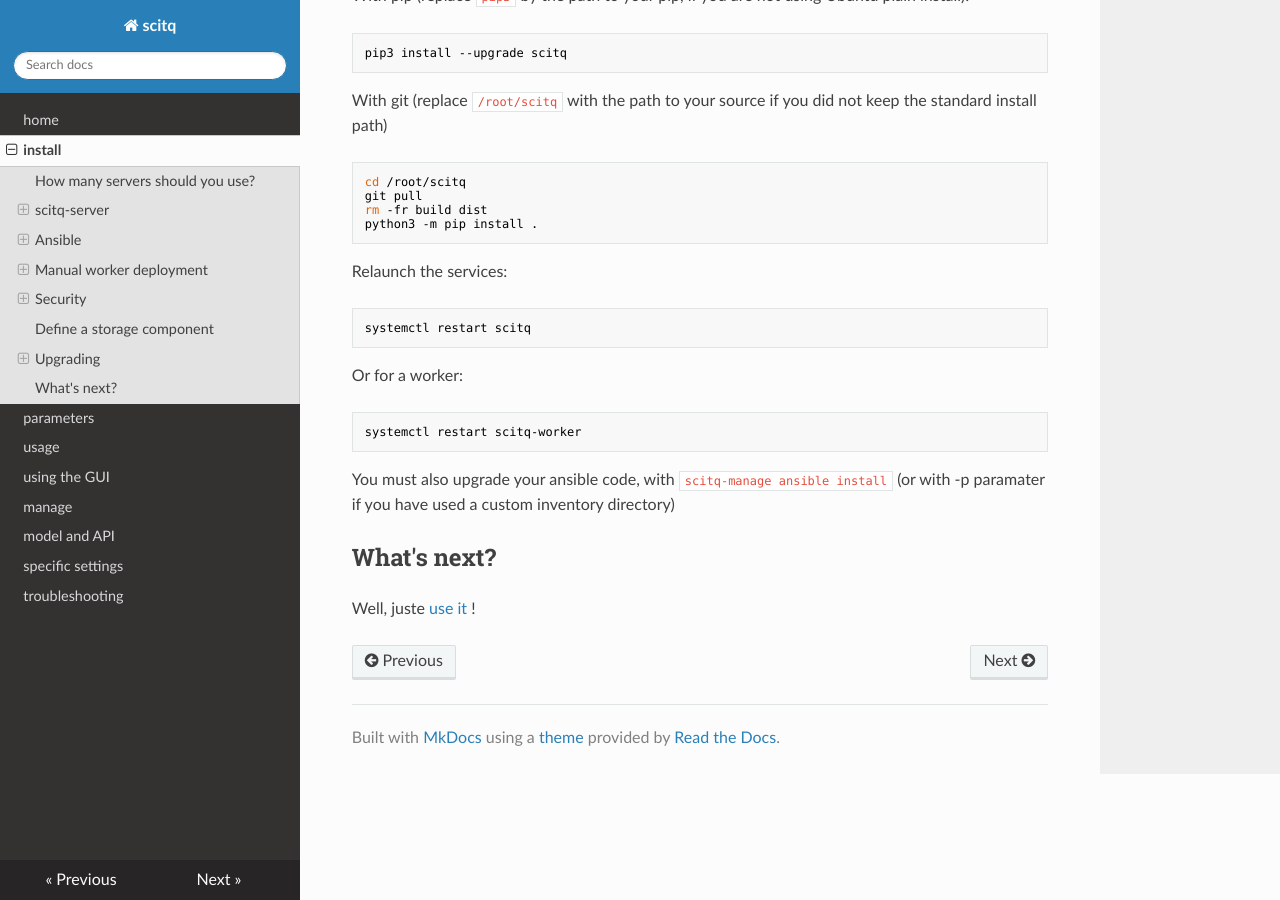
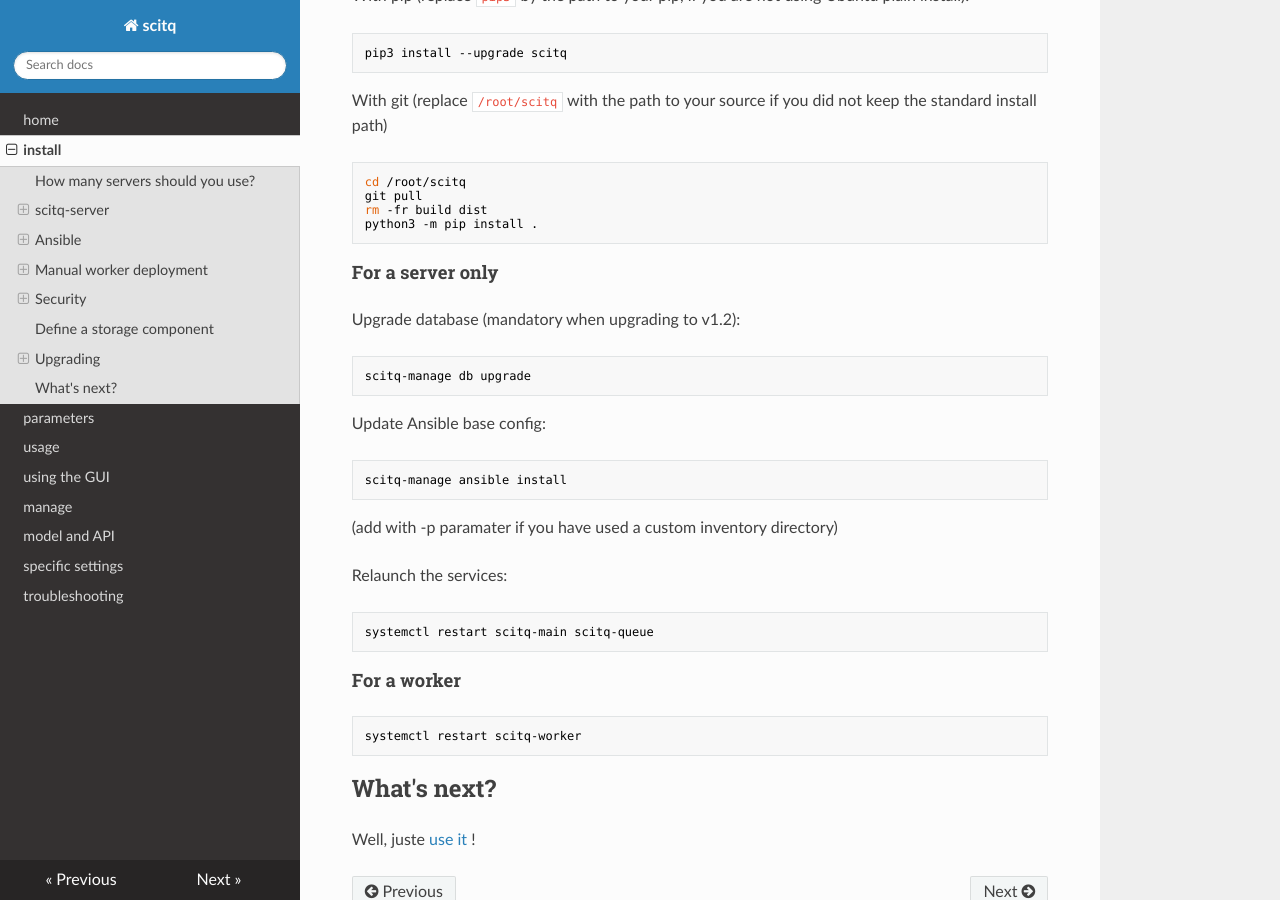
Before and after one commit to gmtsciencedev/scitq, an MkDocs documentation site: the page built from docs/install.md, in a window 1280 px wide and 900 px high, scrolled down 12747 px. Built offline with MkDocs 1.6.1, drawn with Linux system fonts in a browser that asks for light colours; nearby versions of some CDN libraries.

````diff
--- a/docs/install.md
+++ b/docs/install.md
@@ -466,18 +466,31 @@ rm -fr build dist
 python3 -m pip install .
 ```
 
+#### For a server only
+
+Upgrade database (mandatory when upgrading to v1.2):
+```
+scitq-manage db upgrade
+```
+
+Update Ansible base config:
+```
+scitq-manage ansible install
+```
+(add with -p paramater if you have used a custom inventory directory)
+
+
 Relaunch the services:
 ```
-systemctl restart scitq
+systemctl restart scitq-main scitq-queue
 ```
-Or for a worker:
+
+#### For a worker
+
 ```
 systemctl restart scitq-worker
 ```
 
-You must also upgrade your ansible code, with `scitq-manage ansible install` (or with -p paramater if you have used a custom inventory directory)
-
-
 ## What's next?
 
 Well, juste [use it](usage.md) !
````
Also changed, not shown: docs/model.md (+1 -1 lines), docs/usage.md (+2 -1 lines).
